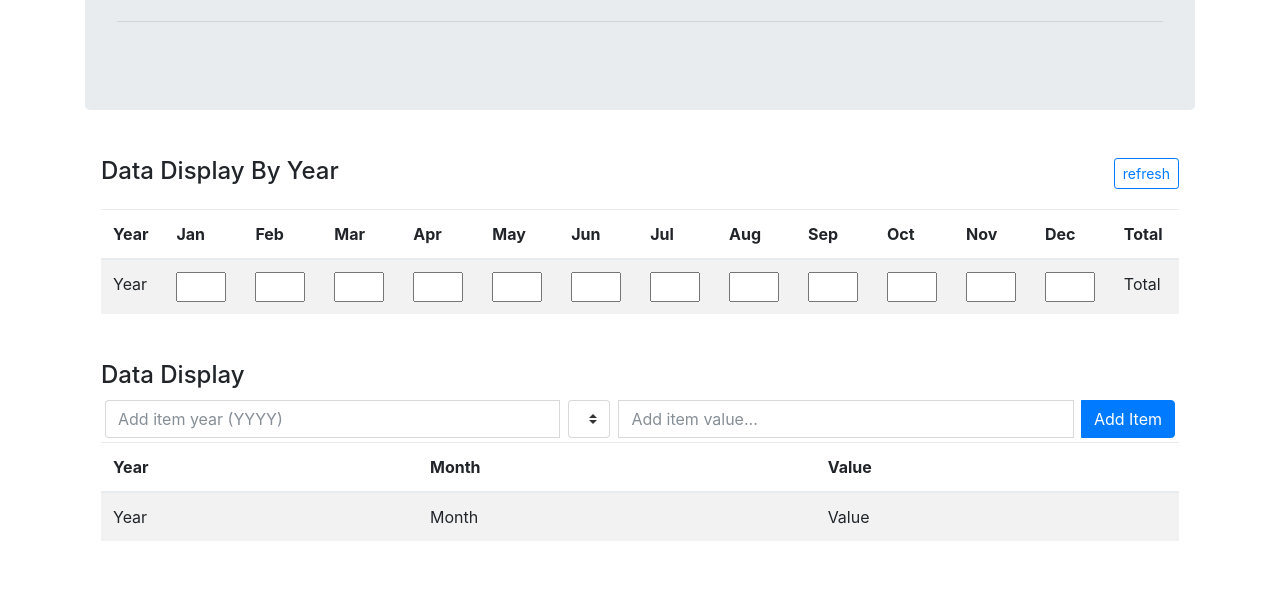
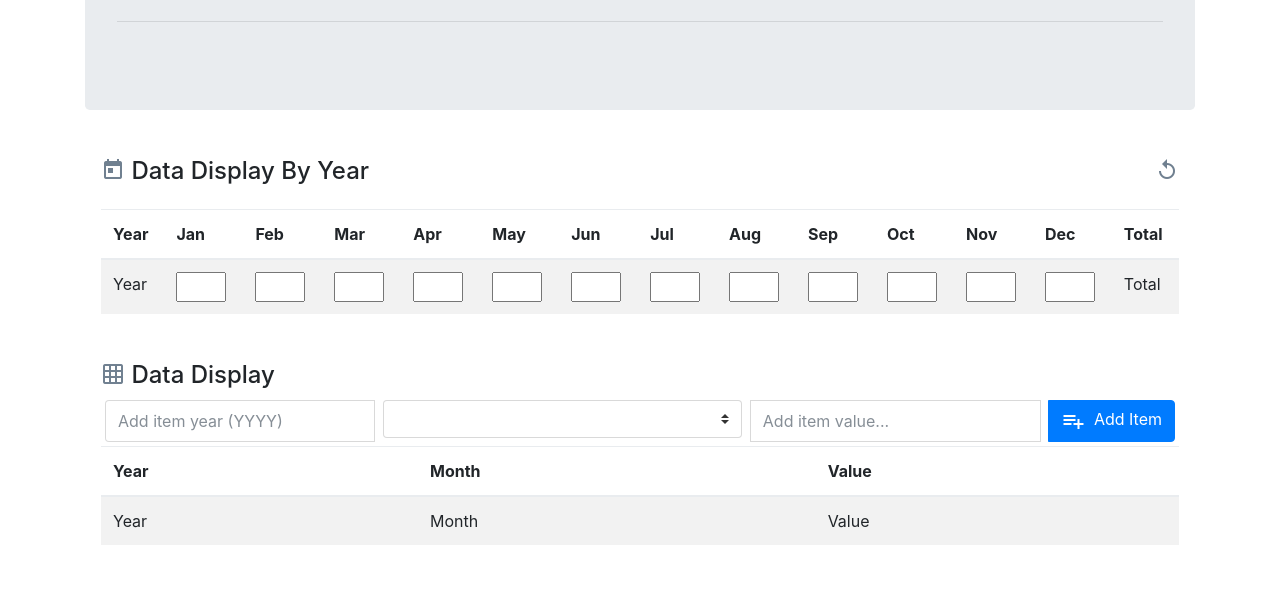
Before and after one commit to kevbaker/knockout_code_exercise, a website: page index.html in a window 1280 px wide. Shown: the part 184-800 px from the top of the page. Drawn offline with nearby package versions, Linux system fonts and the light colour scheme; a script that the page names is missing.

Commit message:
added some icons for fun

```diff
--- a/index.html
+++ b/index.html
@@ -6,6 +6,7 @@
     <meta name="viewport" content="width=device-width, initial-scale=1.0">
     <meta http-equiv="X-UA-Compatible" content="ie=edge">
     <link rel="icon" href="/favicon.png">
+    <link href="https://fonts.googleapis.com/icon?family=Material+Icons" rel="stylesheet">
     <link rel="stylesheet" href="https://maxcdn.bootstrapcdn.com/bootstrap/4.0.0-beta/css/bootstrap.min.css" crossorigin="anonymous">
     <link rel="stylesheet" href="styles/style.css">
     <title>Knockout Code Exercise!</title>
@@ -17,9 +18,13 @@
 
         <section id="hero">
             <div class="jumbotron">
-                <h1 class="display-3">Knockout Code Exercise</h1>
+                <h1 class="display-3">
+                    Knockout Code Exercise
+
+                </h1>
                 <p class="lead">
                     This is a zippy version of the Knockout Code Exercise.
+                    <i class="material-icons">face</i>
                 </p>
                 <hr class="my-4">
             </div>
@@ -27,8 +32,9 @@
 
         <section id="data-by-year-display" class="p-3">
             <h4 class="mb-4">
+                <i class="material-icons">today</i>
                 Data Display By Year
-                <button class="btn btn btn-outline-primary btn-sm float-right" data-bind="event:{click: refresh}">refresh</button>
+                <a href class="float-right" data-bind="event:{click: refresh}"><i class="material-icons">replay</i></a>
             </h4>
             <div id="sortedDataTable">
                 <table class="table table-striped">
@@ -96,18 +102,27 @@
         </section>
 
         <section id="data-display" class="p-3">
-            <h4>Data Display</h4>
+            <h4>
+                <i class="material-icons">grid_on</i>
+                Data Display
+            </h4>
             <div class="input-group">
-                <input type="text" id="year-input" class="form-control m-1" placeholder="Add item year (YYYY)" data-bind="value: newYear">
+                <input type="text" id="year-input" class="form-control col-3 m-1" placeholder="Add item year (YYYY)" data-bind="value: newYear"
+                    data-toggle="tooltip" data-placement="top" title="Enter year (YYYY)">
 
-                <select class="custom-select m-1" id="month-selector" data-bind="foreach: months, value: newMonth">
+                <select class="custom-select col-4 m-1" id="month-selector" data-bind="foreach: months, value: newMonth"
+                    data-toggle="tooltip" data-placement="top" title="Select month">
                     <option data-bind="text: $data.text" data-bind="value: $data.value"></option>
                 </select>
 
-                <input type="text" id="value-input" class="form-control m-1" placeholder="Add item value..." data-bind="value: newValue">
+                <input type="text" id="value-input" class="form-control m-1" placeholder="Add item value..." data-bind="value: newValue"
+                    data-toggle="tooltip" data-placement="top" title="Enter value">
 
                 <span class="input-group-btn m-1">
-                    <button class="btn btn-primary" type="button" data-bind="click: onAddItem">Add Item</button>
+                    <button class="btn btn-primary" type="button" data-bind="click: onAddItem">
+                        <i class="material-icons">playlist_add</i>
+                        Add Item
+                    </button>
                 </span>
             </div>
 
--- a/js/main.js
+++ b/js/main.js
@@ -1,3 +1,6 @@
+$(function() {
+  $('[data-toggle="tooltip"]').tooltip();
+});
 
 // MOTIVATION
 /*
--- a/styles/style.css
+++ b/styles/style.css
@@ -1,3 +1,12 @@
 .data-row td input {
     width: 50px;
 }
+
+i.material-icons  {
+    vertical-align: top;
+    color: slategray;
+}
+button i.material-icons {
+    color: white;
+    margin-right: 4px;
+}
```
